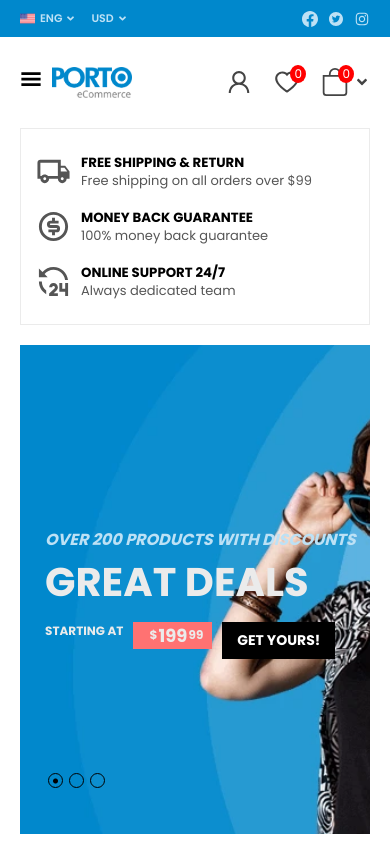
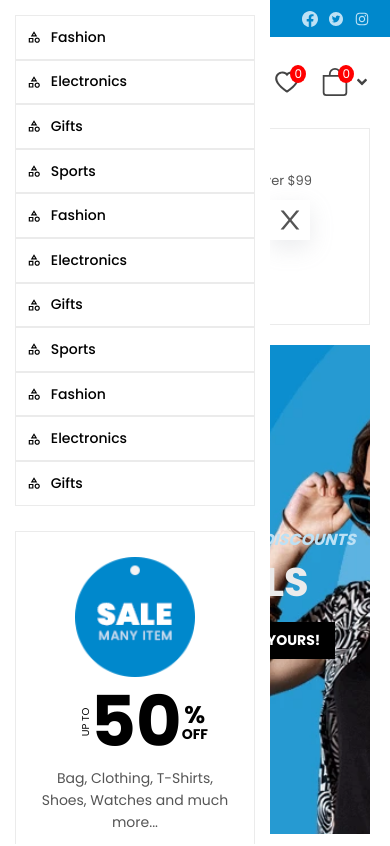
Before and after one commit to iahmedfarag/fog, a React (Vite) app: page / in a window 390 px wide. Shown: the top 846 px of the page. Built offline with nearby package versions, Linux system fonts and the light colour scheme.

Commit message:
sidebar responsive

```diff
--- a/src/components/Sidebar/News.jsx
+++ b/src/components/Sidebar/News.jsx
@@ -24,7 +24,7 @@ const Wrapper = styled.form`
   }
   p {
     font-size: 13px;
-    margin: 15px 0;
+    margin: 10px 0;
     color: var(--color-555);
     /* font-weight: 400; */
   }
--- a/src/components/Sidebar/Sidebar.jsx
+++ b/src/components/Sidebar/Sidebar.jsx
@@ -6,9 +6,9 @@ import News from "./News.jsx";
 import Quotes from "./Quotes.jsx";
 import Trends from "./Trends.jsx";
 
-const Sidebar = () => {
+const Sidebar = ({ isOpen }) => {
   return (
-    <Wrapper>
+    <Wrapper className={`${isOpen && "active"}`}>
       <Categories />
       <Sale />
       <News />
@@ -18,14 +18,22 @@ const Sidebar = () => {
   );
 };
 const Wrapper = styled.aside`
-  /* background-color: bisque; */
   width: calc(25% - 10px);
-  /* min-height: 900px; */
 
   @media (max-width: 992px) {
-    width: 0;
-    overflow: hidden;
-    display: none;
+    position: fixed;
+    width: 270px;
+    height: 100vh;
+    overflow-y: scroll;
+    padding: 15px;
+    top: 0;
+    z-index: 559;
+    background-color: white;
+    left: -300px;
+    transition: 0.3s;
+    &.active {
+      left: 0;
+    }
   }
 `;
 export default Sidebar;
--- a/src/pages/Home.jsx
+++ b/src/pages/Home.jsx
@@ -1,4 +1,4 @@
-import React from "react";
+import React, { useState } from "react";
 import {
   Header,
   Features,
@@ -7,15 +7,23 @@ import {
   Footer,
 } from "../components/index.js";
 import { styled } from "styled-components";
-
+import { MdMenuOpen } from "react-icons/md";
+import { AiOutlineClose } from "react-icons/ai";
 const Home = () => {
+  const [isOpen, setIsOpen] = useState(true);
   return (
     <>
       <Header />
       <Features />
       <Wrapper>
         <div className="container">
-          <Sidebar />
+          <button
+            className={`open flex ${isOpen && "active"}`}
+            onClick={() => setIsOpen(!isOpen)}
+          >
+            {isOpen ? <AiOutlineClose /> : <MdMenuOpen />}
+          </button>
+          <Sidebar isOpen={isOpen} />
           <HomeContent />
         </div>
       </Wrapper>
@@ -28,6 +36,26 @@ const Wrapper = styled.main`
   .container {
     display: flex;
     gap: 20px;
+    .open {
+      font-size: 30px;
+      position: fixed;
+      top: 200px;
+      left: 0;
+      z-index: 55;
+      padding: 5px;
+      background-color: white;
+      color: var(--color-555);
+      box-shadow: rgba(149, 157, 165, 0.2) 0px 8px 24px;
+      transition: 0.3s;
+
+      &:hover {
+        box-shadow: rgba(0, 0, 0, 0.24) 0px 3px 8px;
+        color: var(--color-main);
+      }
+      &.active {
+        left: 270px;
+      }
+    }
   }
   @media (max-width: 992px) {
     .container {
```
